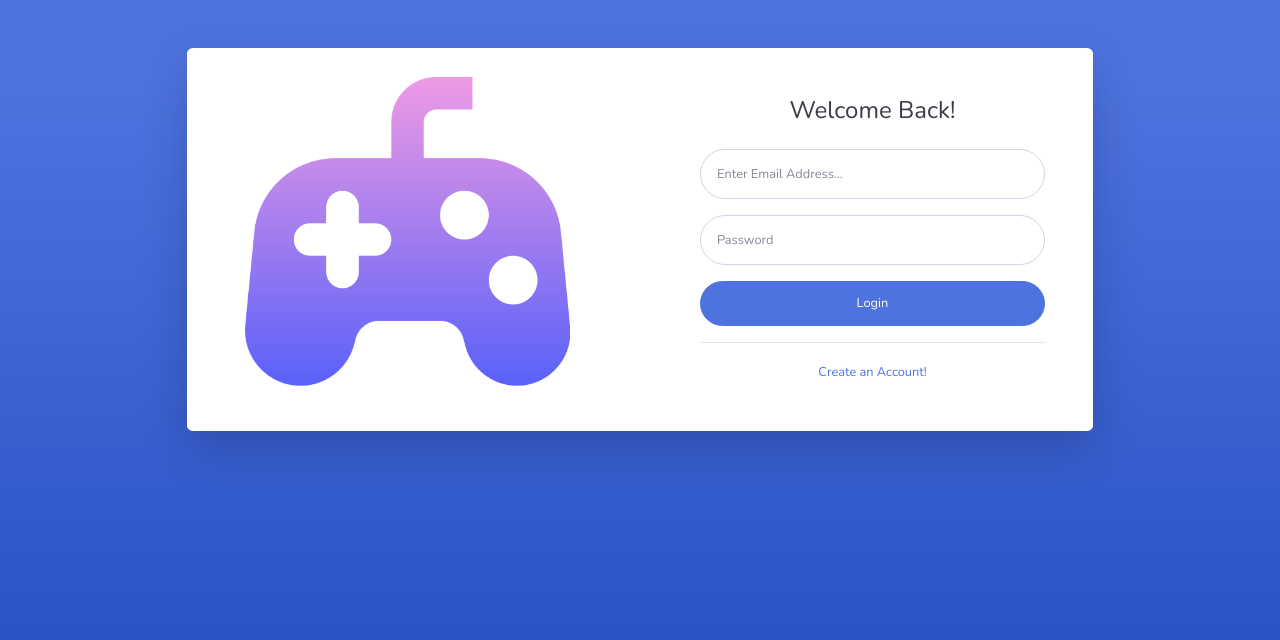
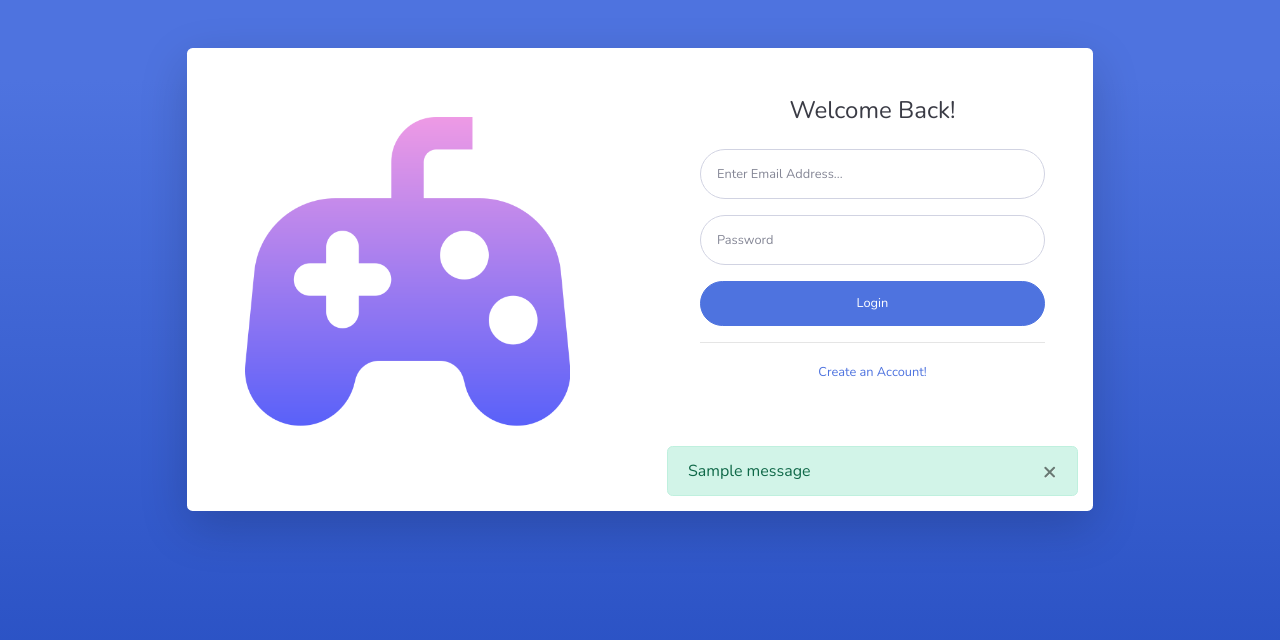
Before and after one commit to Nishitzu/QuizSite, a Flask app: page /login in a window 1280 px wide. Shown: the top 640 px of the page. Run offline with Flask 3, Linux system fonts and the light colour scheme; one stand-in notice (Sample message) is shown; some libraries are stand-ins or nearby versions.

Commit message:
Added error messagges in login page

```diff
--- a/Website/templates/login.html
+++ b/Website/templates/login.html
@@ -12,7 +12,8 @@
     <title>Quiz Mania Tech - Login</title>
 
     <!-- Custom fonts for this template-->
-    <link href="{{ url_for('static', filename='style/vendor/fontawesome-free/css/all.min.css') }}" rel="stylesheet" type="text/css">
+    <link href="{{ url_for('static', filename='style/vendor/fontawesome-free/css/all.min.css') }}" rel="stylesheet"
+          type="text/css">
     <link
             href="https://fonts.googleapis.com/css?family=Nunito:200,200i,300,300i,400,400i,600,600i,700,700i,800,800i,900,900i"
             rel="stylesheet">
@@ -35,7 +36,8 @@
                 <div class="card-body p-0">
                     <!-- Nested Row within Card Body -->
                     <div class="row">
-                            <div class="col-lg-6 d-none d-lg-block bg-login-image" style="background-image: url({{ url_for('static', filename='style/img/game-console.png') }});"></div>
+                        <div class="col-lg-6 d-none d-lg-block bg-login-image"
+                             style="background-image: url({{ url_for('static', filename='style/img/game-console.png') }});"></div>
                         <div class="col-lg-6">
                             <div class="p-5">
                                 <div class="text-center">
@@ -60,6 +62,29 @@
                                     <a class="small" href="/sign-up">Create an Account!</a>
                                 </div>
                             </div>
+                            {% with messages = get_flashed_messages(with_categories = true) %}
+                            {% if messages %}
+                            {% for category, message in messages %}
+                            {% if category == 'error' %}
+                            <div class="alert alert-danger alter-dismissable fade show" role="alert"
+                                 style="margin: 15px;">
+                                {{ message }}
+                                <button type="button" class="close" data-dismiss="alert">
+                                    <span aria-hidden="true">&times;</span>
+                                </button>
+                            </div>
+                            {% elif category == 'success' %}
+                            <div class="alert alert-success alter-dismissable fade show" role="alert"
+                                 style="margin: 15px;">
+                                {{ message }}
+                                <button type="button" class="close" data-dismiss="alert">
+                                    <span aria-hidden="true">&times;</span>
+                                </button>
+                            </div>
+                            {% endif %}
+                            {% endfor %}
+                            {% endif %}
+                            {% endwith %}
                         </div>
                     </div>
                 </div>
```
Lines whose indentation alone changed are shown as unchanged.
